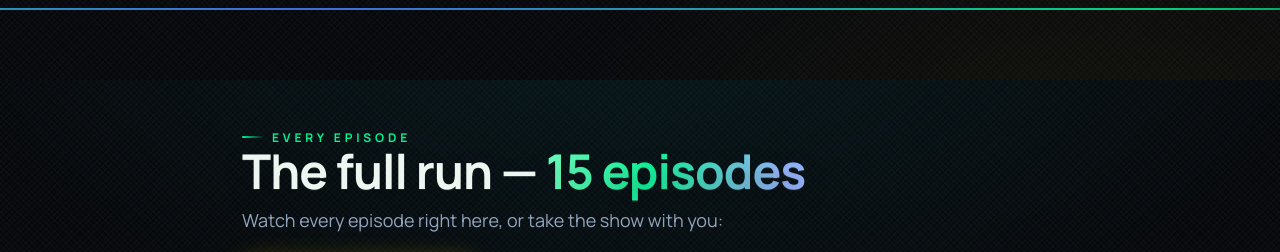
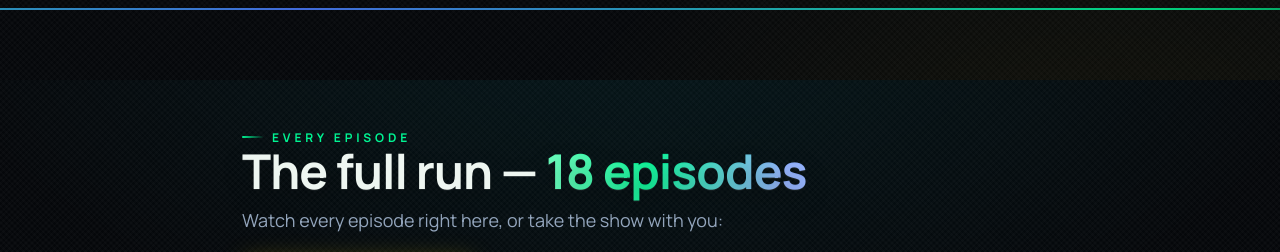
Before and after one commit to 3000Studios/3000studios.vip, a React (Vite) app in the folder apps/web/: page /podcast in a window 1280 px wide. Shown: the part 1520-1772 px from the top of the page. Built offline with nearby package versions, Linux system fonts and the light colour scheme; no server answers.

Commit message:
Podcast page: add Eps 16-18 (published Nov 6) with YouTube + Spotify links

```diff
--- a/apps/web/src/data/podcastEpisodes.ts
+++ b/apps/web/src/data/podcastEpisodes.ts
@@ -121,4 +121,22 @@ export const PODCAST_EPISODES: PodcastEpisode[] = [
     youtubeId: '4fCy2WB4fT0',
     spotifyUrl: 'https://open.spotify.com/episode/21pTgDP1HEcXu5rmtyUc6X',
   },
+  {
+    n: 16,
+    title: 'The Robots Are Hiring Robots',
+    youtubeId: 'YMNuY5FAr1g',
+    spotifyUrl: 'https://open.spotify.com/episode/4iwOorlft2dPJm692U352z',
+  },
+  {
+    n: 17,
+    title: 'Vice City Countdown',
+    youtubeId: 'gUI6--JqCmw',
+    spotifyUrl: 'https://open.spotify.com/episode/26UC2PEmRxWwQimyDo71l1',
+  },
+  {
+    n: 18,
+    title: 'The Lunch Rush Special',
+    youtubeId: '-KnvUTwlBgk',
+    spotifyUrl: 'https://open.spotify.com/episode/2cLH5Xvamh0aARHgUbwGSp',
+  },
 ];
```
